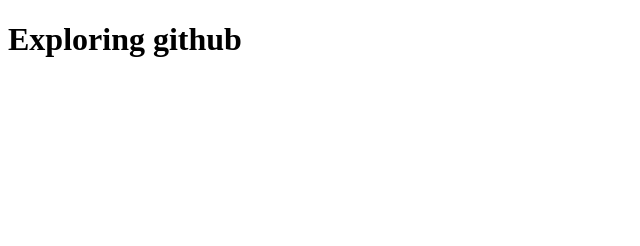
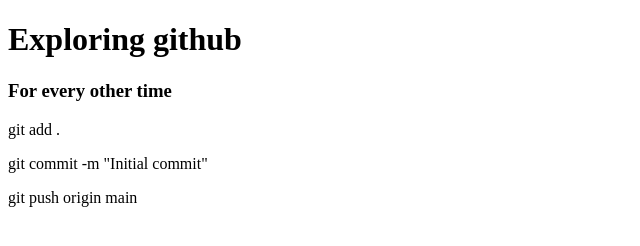
Before and after one commit to MdFerdousAhmed/my-second-github, a plain HTML site: page index.html in a window 1280 px wide. Shown: the whole page, without its empty margins (0-640 px from the left). Drawn offline with Linux system fonts and the light colour scheme.

Commit message:
commnds to push changes to github

```diff
--- a/index.html
+++ b/index.html
@@ -7,5 +7,11 @@
 </head>
 <body>
   <h1>Exploring github</h1>
+  <div>
+    <h3>For every other time</h3>
+    <p>git add .</p>
+    <p>git commit -m "Initial commit"</p>
+    <p>git push origin main</p>
+  </div>
 </body>
 </html>
```
